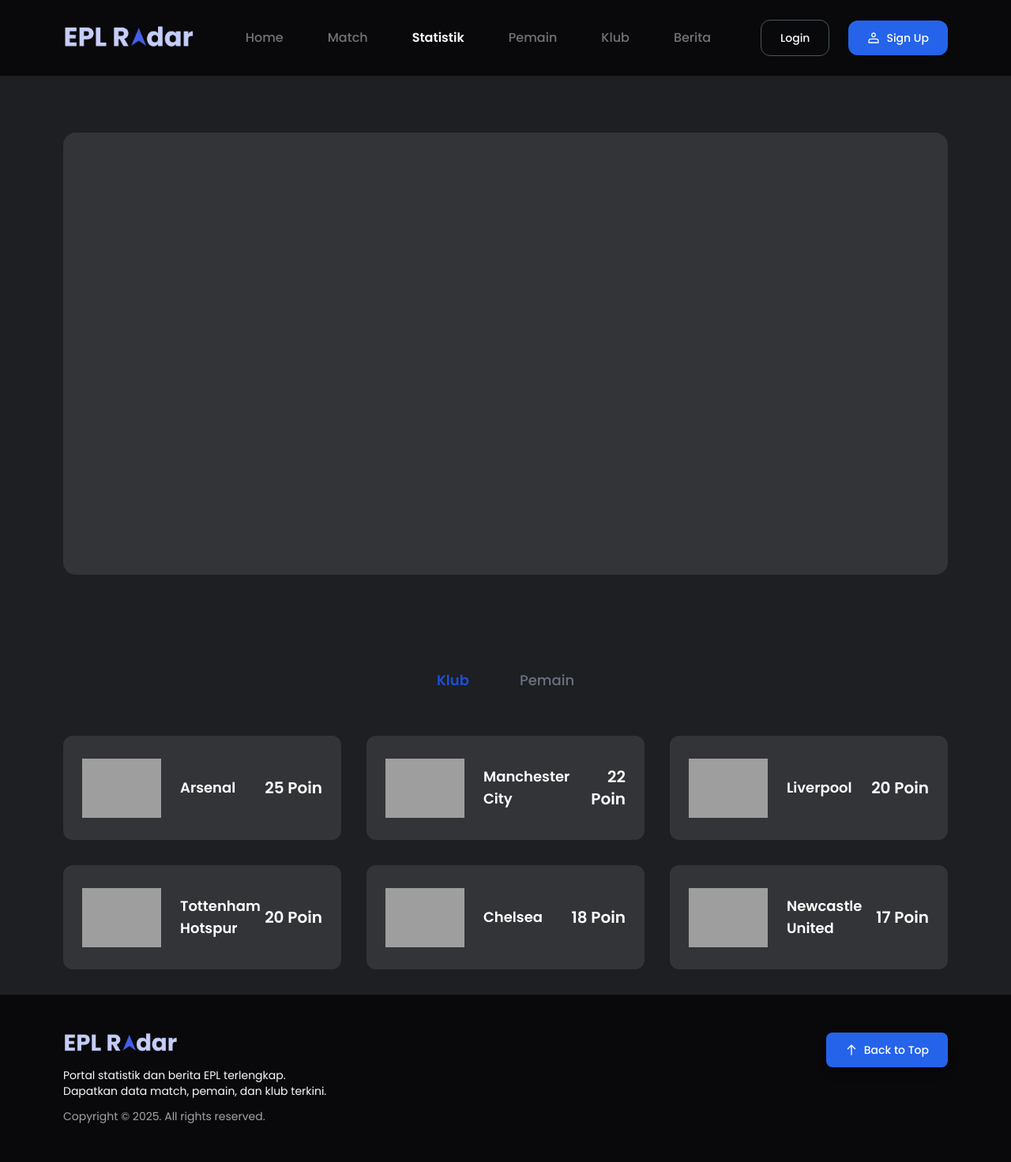
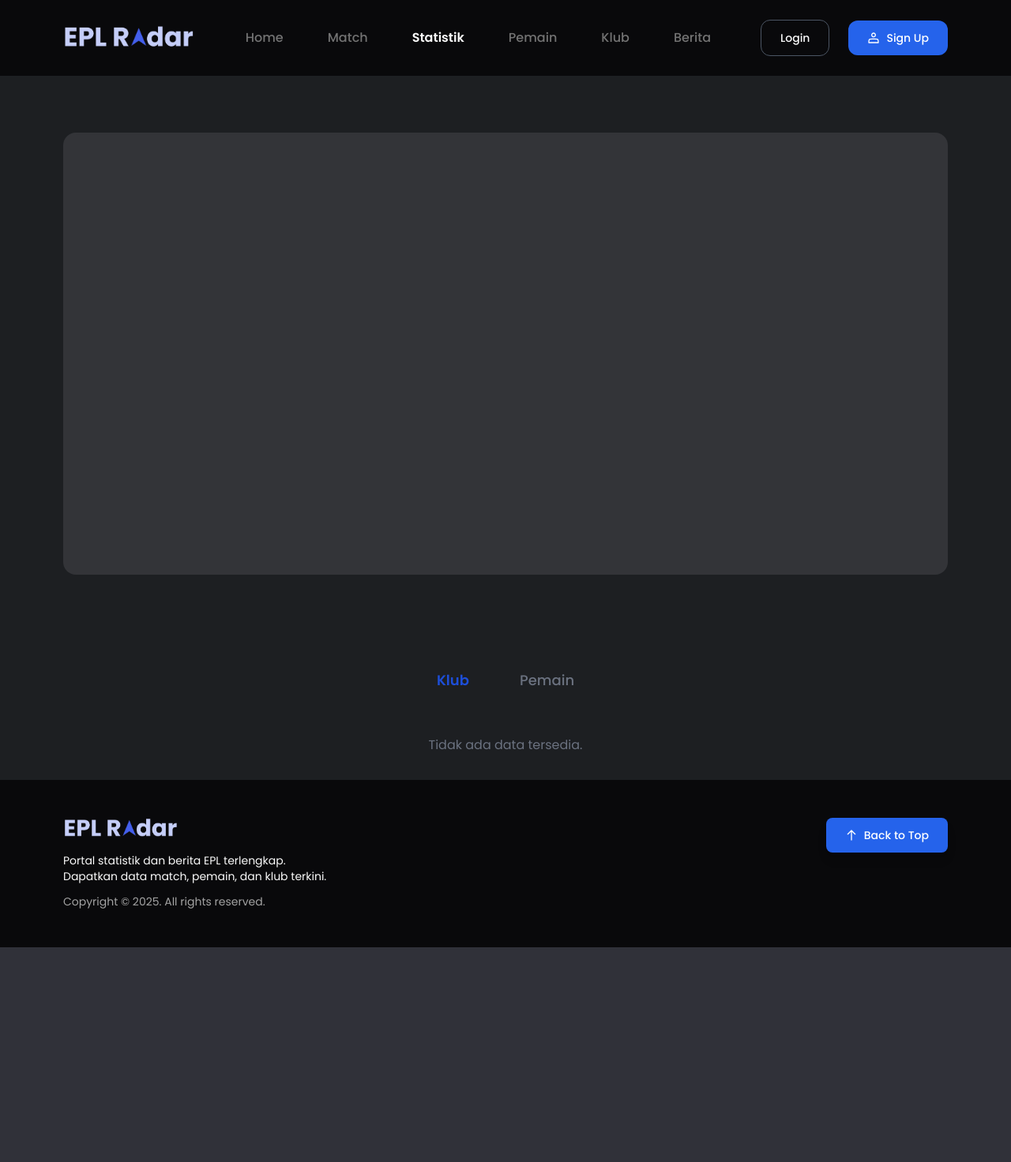
Before and after one commit to PBP-E12/eplradar, a Django app: page /stats/ in a window 1280 px wide. Shown: the whole page at 79% size. After the commit the page ends 1200 px from the top, so only its background shows below. Run offline with Django 5.2, Linux system fonts and the light colour scheme; data that the repository does not hold is empty; some libraries are stand-ins or nearby versions; grey boxes are pictures that could not be loaded.

Commit message:
update stats

```diff
--- a/stats/templates/stats.html
+++ b/stats/templates/stats.html
@@ -44,81 +44,6 @@
 </div>
 
     <script>
-
-const dummyClubs = [
-  {
-    "name": "Arsenal",
-    "rank": 1,
-    "matches_played": 9,
-    "wins": 8,
-    "draws": 1,
-    "losses": 0,
-    "goals_scored": 25,
-    "goals_conceded": 7,
-    "points": 25,
-    "logo": "https://upload.wikimedia.org/wikipedia/en/5/53/Arsenal_FC.svg"
-  },
-  {
-    "name": "Manchester City",
-    "rank": 2,
-    "matches_played": 9,
-    "wins": 7,
-    "draws": 1,
-    "losses": 1,
-    "goals_scored": 22,
-    "goals_conceded": 8,
-    "points": 22,
-    "logo": "https://upload.wikimedia.org/wikipedia/en/e/eb/Manchester_City_FC_badge.svg"
-  },
-  {
-    "name": "Liverpool",
-    "rank": 3,
-    "matches_played": 9,
-    "wins": 6,
-    "draws": 2,
-    "losses": 1,
-    "goals_scored": 20,
-    "goals_conceded": 10,
-    "points": 20,
-    "logo": "https://upload.wikimedia.org/wikipedia/en/0/0c/Liverpool_FC.svg"
-  },
-  {
-    "name": "Tottenham Hotspur",
-    "rank": 4,
-    "matches_played": 9,
-    "wins": 6,
-    "draws": 2,
-    "losses": 1,
-    "goals_scored": 18,
-    "goals_conceded": 12,
-    "points": 20,
-    "logo": "https://upload.wikimedia.org/wikipedia/en/b/b4/Tottenham_Hotspur.svg"
-  },
-  {
-    "name": "Chelsea",
-    "rank": 5,
-    "matches_played": 9,
-    "wins": 5,
-    "draws": 3,
-    "losses": 1,
-    "goals_scored": 17,
-    "goals_conceded": 10,
-    "points": 18,
-    "logo": "https://upload.wikimedia.org/wikipedia/en/7/71/Chelsea_FC.svg"
-  },
-  {
-    "name": "Newcastle United",
-    "rank": 6,
-    "matches_played": 9,
-    "wins": 5,
-    "draws": 2,
-    "losses": 2,
-    "goals_scored": 19,
-    "goals_conceded": 14,
-    "points": 17,
-    "logo": "https://upload.wikimedia.org/wikipedia/en/5/56/Newcastle_United_FC_logo.svg"
-  }
-];
 
 const grid = document.getElementById("grid");
 const loading = document.getElementById("loading");
@@ -233,8 +158,8 @@ btnPemain.addEventListener("click", () => {
 });
 
 // Load pertama kali
-//fetchStats();
-renderCards(dummyClubs);
+fetchStats();
+// renderCards(dummyClubs);
 </script>
 
 
```
